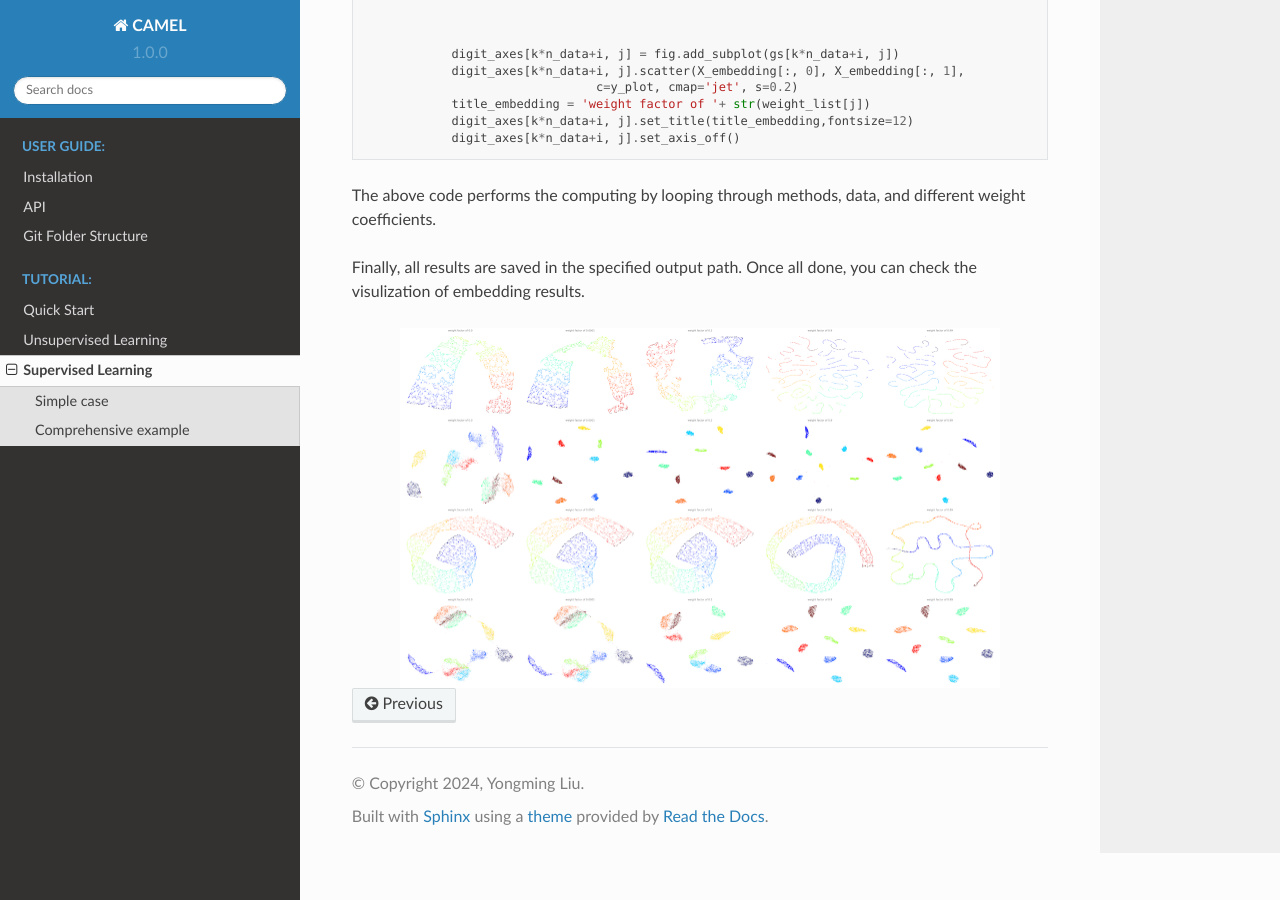
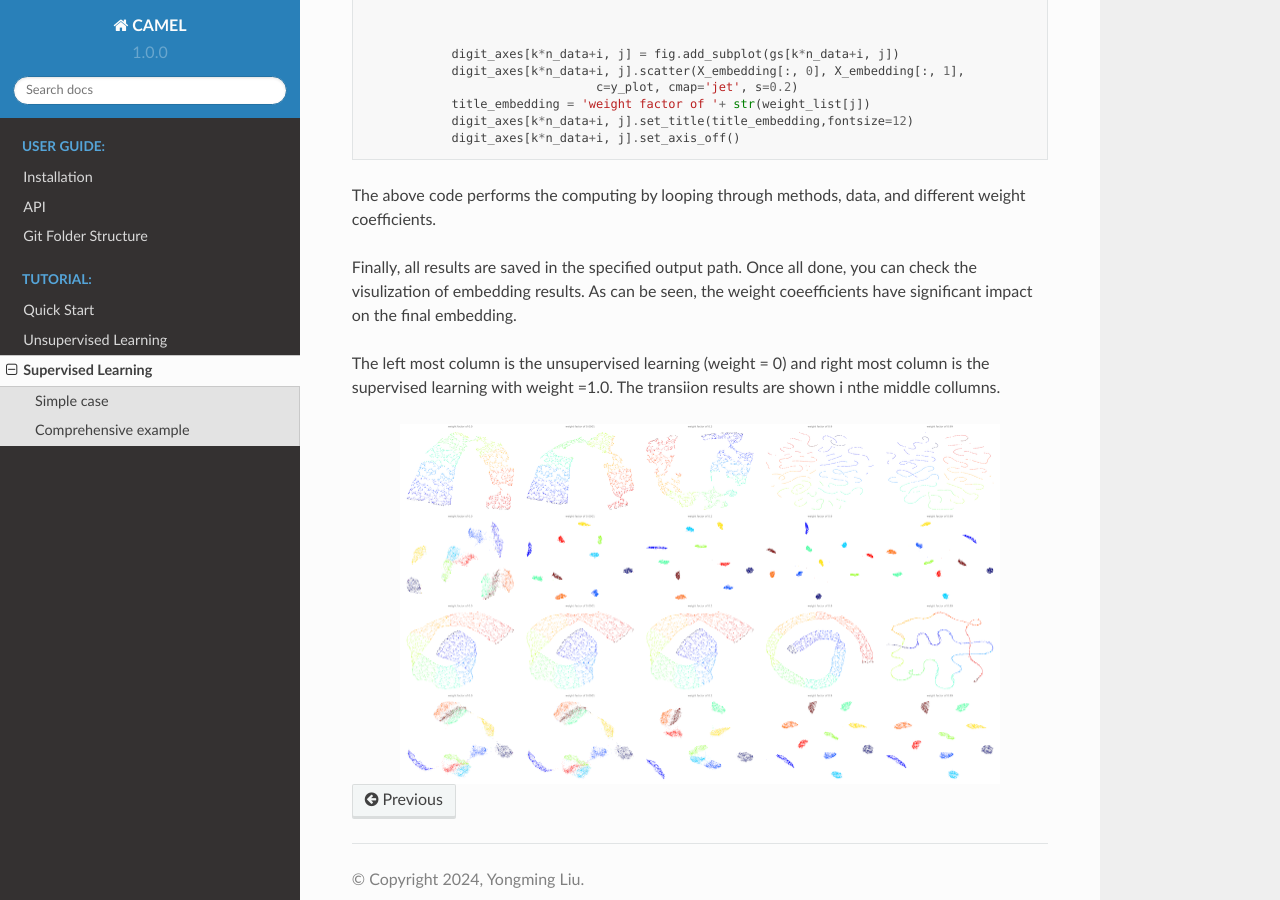
Before and after one commit to ymlasu/CAMEL, a Sphinx documentation site: the page built from docs/source/supervised_learning.rst, in a window 1280 px wide and 900 px high, scrolled down 5693 px. Built offline with Sphinx 7.4.7 and the Read the Docs theme 2.0.0, drawn with Linux system fonts in a browser that asks for light colours; pages that are not in the unit, such as notebooks, are missing from menus.

Commit message:
Update supervised_learning.rst

```diff
--- a/docs/source/supervised_learning.rst
+++ b/docs/source/supervised_learning.rst
@@ -238,7 +238,9 @@ Since there are several methods and datasets, the visulization is orgnized using
 
 The above code performs the computing by looping through methods, data, and different weight coefficients.
 
-Finally, all results are saved in the specified output path. Once all done, you can check the visulization of embedding results.
+Finally, all results are saved in the specified output path. Once all done, you can check the visulization of embedding results. As can be seen, the weight coeefficients have significant impact on the final embedding.
+
+The left most column is the unsupervised learning (weight = 0) and right most column is the supervised learning with weight =1.0. The transiion results are shown i nthe middle collumns.
 
 .. image:: ../supervised_model_compare.png
   :width: 600
```
